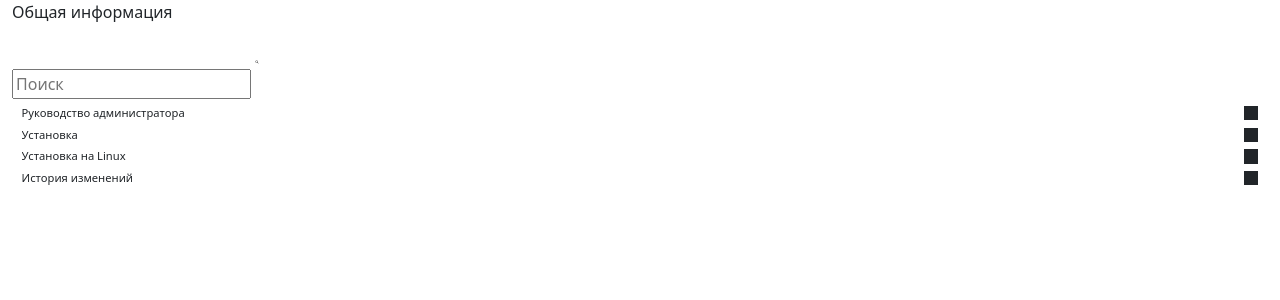
After one commit to yefan-p/TegreiUI, a PHP site: page /list.php in a window 1280 px wide. The commit adds this page. Shown: the top 300 px of the page. Run offline with PHP 8.4, Linux system fonts and the light colour scheme; some libraries are stand-ins or nearby versions.

Commit message:
Какие-то переделки. Перепишу на RazorPages в основной проект

```diff
--- /dev/null
+++ b/Views/Layout.php
@@ -0,0 +1,78 @@
+<?php
+
+namespace Views;
+
+class Layout
+{
+    public function GetHeader(): string
+    {
+        return <<<HTML
+<header class="md-header" data-md-component="header" data-md-state="shadow">
+    <nav class="md-header__inner md-grid" aria-label="Header">
+        <div class="md-header__title" data-md-component="header-title" data-md-state="active">
+            <div class="md-header__ellipsis">
+                <div class="md-header__topic"></div>
+                <div class="md-header__topic">
+                      <span class="md-ellipsis">
+                          Общая информация
+                      </span>
+                </div>
+            </div>
+        </div>
+        <div class="md-search" data-md-component="search" role="dialog">
+            <label class="md-search__overlay" for="__search"></label>
+            <div class="md-search__inner" role="search">
+                <form class="md-search__form" name="search">
+                    <input type="text" class="md-search__input" name="query" aria-label="Поиск" placeholder="Поиск">
+                    <label class="md-search__icon md-icon" for="__search">
+                        <svg xmlns="http://www.w3.org/2000/svg" viewBox="0 0 24 24">
+                            <path d="M9.5 3A6.5 6.5 0 0 1 16 9.5c0 1.61-.59 3.09-1.56 4.23l.27.27h.79l5 5-1.5 1.5-5-5v-.79l-.27-.27A6.516 6.516 0 0 1 9.5 16 6.5 6.5 0 0 1 3 9.5 6.5 6.5 0 0 1 9.5 3m0 2C7 5 5 7 5 9.5S7 14 9.5 14 14 12 14 9.5 12 5 9.5 5z"></path>
+                        </svg>
+                        <svg xmlns="http://www.w3.org/2000/svg" viewBox="0 0 24 24">
+                        </svg>
+                    </label>
+                </form>
+            </div>
+        </div>
+    </nav>
+</header>
+
+HTML;
+    }
+
+    public function GetNavbar(): string
+    {
+        return <<<HTML
+    <div>
+        <nav class="nav-cat" aria-label="Администратору">
+            <ul class="nav-list">
+                <li class="nav-item">
+                    <label class="nav-link">
+                        Руководство администратора
+                        <span class="nav-icon"></span>
+                    </label>
+                </li>
+                <li class="nav-item">
+                    <label class="nav-link">
+                        Установка
+                        <span class="nav-icon"></span>
+                    </label>
+                </li>
+                <li class="nav-item">
+                    <label class="nav-link">
+                        Установка на Linux
+                        <span class="nav-icon"></span>
+                    </label>
+                </li>
+                <li class="nav-item">
+                    <label class="nav-link">
+                        История изменений
+                        <span class="nav-icon"></span>
+                    </label>
+                </li>
+            </ul>
+        </nav>
+    </div>
+HTML;
+    }
+}
--- /dev/null
+++ b/css/custom_mirror.css
@@ -0,0 +1,52 @@
+.nav-cat {
+    font-size:.7rem;
+    line-height:1.3
+}
+
+.nav-list {
+    list-style:none;
+    margin:0;
+    padding:0
+}
+
+.nav-item {
+    padding:0 .6rem
+}
+
+.nav-link {
+    align-items:center;
+    cursor:pointer;
+    display:flex;
+    justify-content:space-between;
+    margin-top:.625em;
+    overflow:hidden;
+    scroll-snap-align:start;
+    text-overflow:ellipsis;
+    transition:color 125ms
+}
+
+.nav-link:is(:focus,:hover) {
+    color:var(--md-accent-fg-color)
+}
+
+.nav-icon {
+    float:right;
+    height:.9rem;
+    transition:transform .25s;
+    width:.9rem
+}
+
+.nav-icon:after {
+    background-color:currentColor;
+    content:"";
+    display:inline-block;
+    height:100%;
+    -webkit-mask-image:var(--md-nav-icon--next);
+    mask-image:var(--md-nav-icon--next);
+    -webkit-mask-repeat:no-repeat;
+    mask-repeat:no-repeat;
+    -webkit-mask-size:contain;
+    mask-size:contain;
+    vertical-align:-.1rem;
+    width:100%
+}
--- /dev/null
+++ b/list.php
@@ -0,0 +1,37 @@
+<?php
+
+require_once __DIR__ . '/Utils/loader.php';
+
+use Views\Layout;
+
+$layout = new Layout();
+?>
+
+<!doctype html>
+<html lang="ru">
+<head>
+    <meta charset="UTF-8">
+    <meta name="viewport"
+          content="width=device-width, user-scalable=no, initial-scale=1.0, maximum-scale=1.0, minimum-scale=1.0">
+    <meta http-equiv="X-UA-Compatible" content="ie=edge">
+    <link href="bootstrap/css/bootstrap.min.css" rel="stylesheet">
+    <link href="css/custom.css" rel="stylesheet">
+    <link href="css/css_just.css" rel="stylesheet">
+    <link href="css/extra.css" rel="stylesheet">
+    <link href="css/inline.css" rel="stylesheet">
+    <link href="css/main.min.css" rel="stylesheet">
+    <link href="css/palette.min.css" rel="stylesheet">
+    <link href="css/custom_mirror.css" rel="stylesheet">
+    <title>Список программ</title>
+</head>
+<body>
+<div class="container-fluid">
+
+    <?php echo $layout->GetHeader(); ?>
+    <?php echo $layout->GetNavbar(); ?>
+
+
+</div>
+<script src="bootstrap/js/bootstrap.bundle.min.js"></script>
+</body>
+</html>
```
Also changed, not shown: Controllers/SaveCategoryController.php (added, +45 -0 lines), Models/DbContext.php (+50 -6 lines), index.php (+5 -5 lines), save_category.php (+48 -1 lines).
